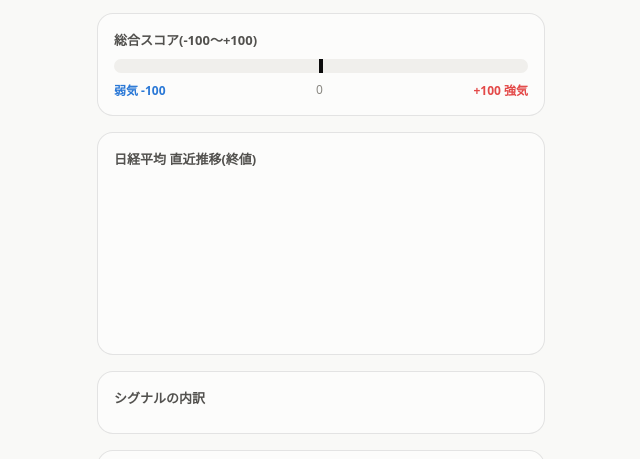
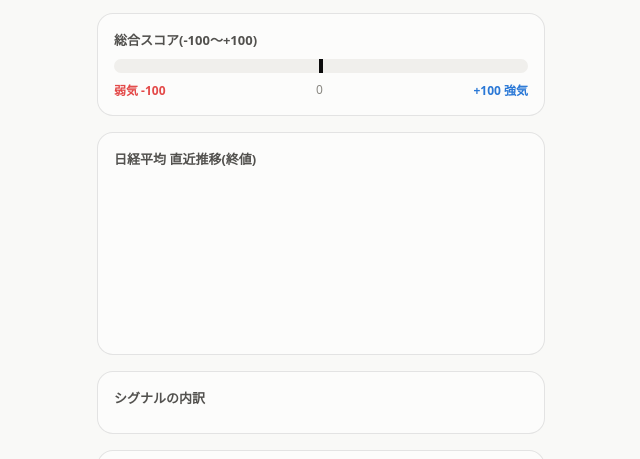
Before and after one commit to ookuwa101tomatomato-sys/nikkei-signal-worker, a website: page public/index.html in a window 1280 px wide. Shown: the part 265-724 px from the top of the page, without its empty margins (319-959 px from the left). Drawn offline with Linux system fonts and the light colour scheme; no server answers.

Commit message:
Swap up/down colors: bearish=red, bullish=blue

```diff
--- a/public/style.css
+++ b/public/style.css
@@ -9,11 +9,11 @@
   --border: rgba(11, 11, 11, 0.10);
   --neutral-mid: #f0efec;
 
-  /* 日本の相場慣習に合わせ diverging pair を 上昇=赤 / 下落=青 として割り当て */
-  --up: #e34948;
-  --down: #2a78d6;
-  --up-wash: rgba(227, 73, 72, 0.10);
-  --down-wash: rgba(42, 120, 214, 0.10);
+  /* 上昇要因=青 / 下落要因=赤 として割り当て */
+  --up: #2a78d6;
+  --down: #e34948;
+  --up-wash: rgba(42, 120, 214, 0.10);
+  --down-wash: rgba(227, 73, 72, 0.10);
   --series-blue: #2a78d6;
 }
 
@@ -29,10 +29,10 @@
     --border: rgba(255, 255, 255, 0.10);
     --neutral-mid: #383835;
 
-    --up: #e66767;
-    --down: #3987e5;
-    --up-wash: rgba(230, 103, 103, 0.14);
-    --down-wash: rgba(57, 135, 229, 0.14);
+    --up: #3987e5;
+    --down: #e66767;
+    --up-wash: rgba(57, 135, 229, 0.14);
+    --down-wash: rgba(230, 103, 103, 0.14);
     --series-blue: #3987e5;
   }
 }
@@ -47,10 +47,10 @@
   --baseline: #383835;
   --border: rgba(255, 255, 255, 0.10);
   --neutral-mid: #383835;
-  --up: #e66767;
-  --down: #3987e5;
-  --up-wash: rgba(230, 103, 103, 0.14);
-  --down-wash: rgba(57, 135, 229, 0.14);
+  --up: #3987e5;
+  --down: #e66767;
+  --up-wash: rgba(57, 135, 229, 0.14);
+  --down-wash: rgba(230, 103, 103, 0.14);
   --series-blue: #3987e5;
 }
 
@@ -64,10 +64,10 @@
   --baseline: #c3c2b7;
   --border: rgba(11, 11, 11, 0.10);
   --neutral-mid: #f0efec;
-  --up: #e34948;
-  --down: #2a78d6;
-  --up-wash: rgba(227, 73, 72, 0.10);
-  --down-wash: rgba(42, 120, 214, 0.10);
+  --up: #2a78d6;
+  --down: #e34948;
+  --up-wash: rgba(42, 120, 214, 0.10);
+  --down-wash: rgba(227, 73, 72, 0.10);
   --series-blue: #2a78d6;
 }
 
```
